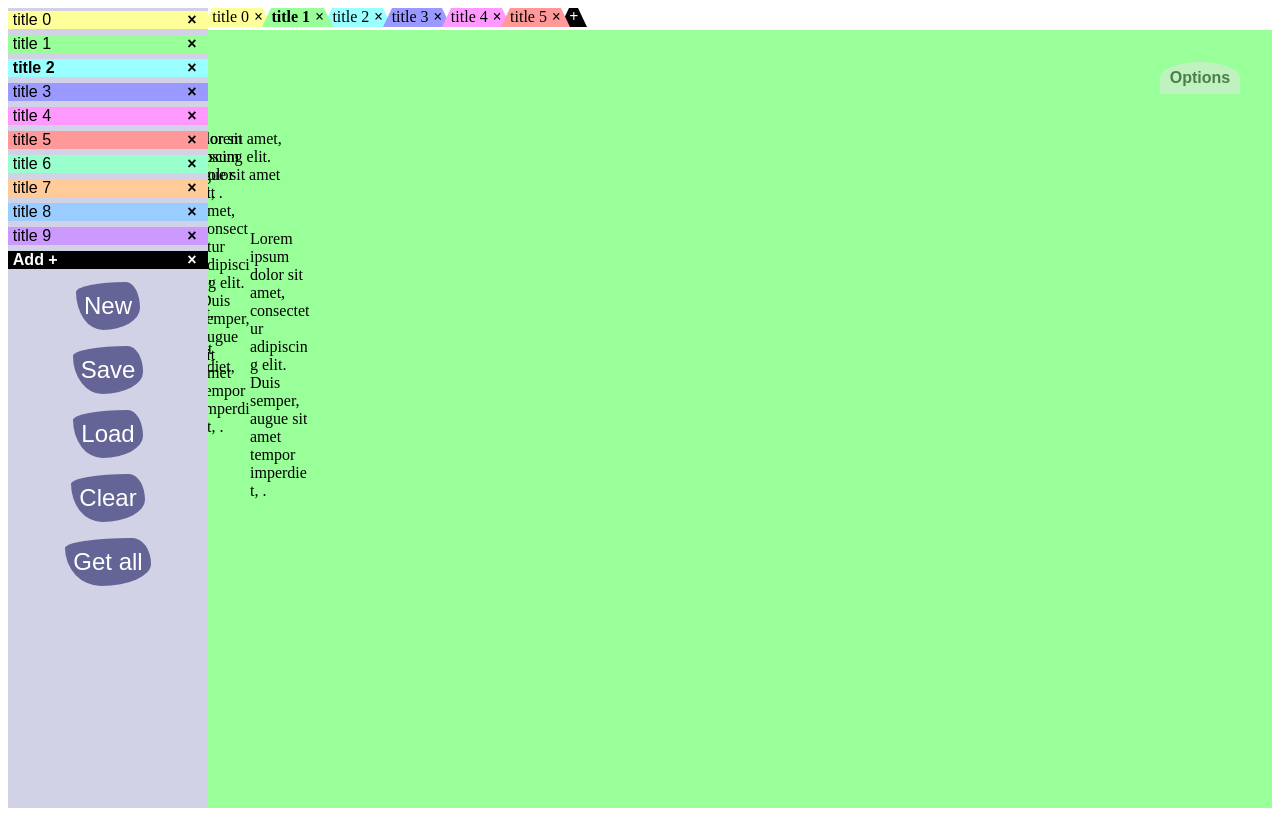
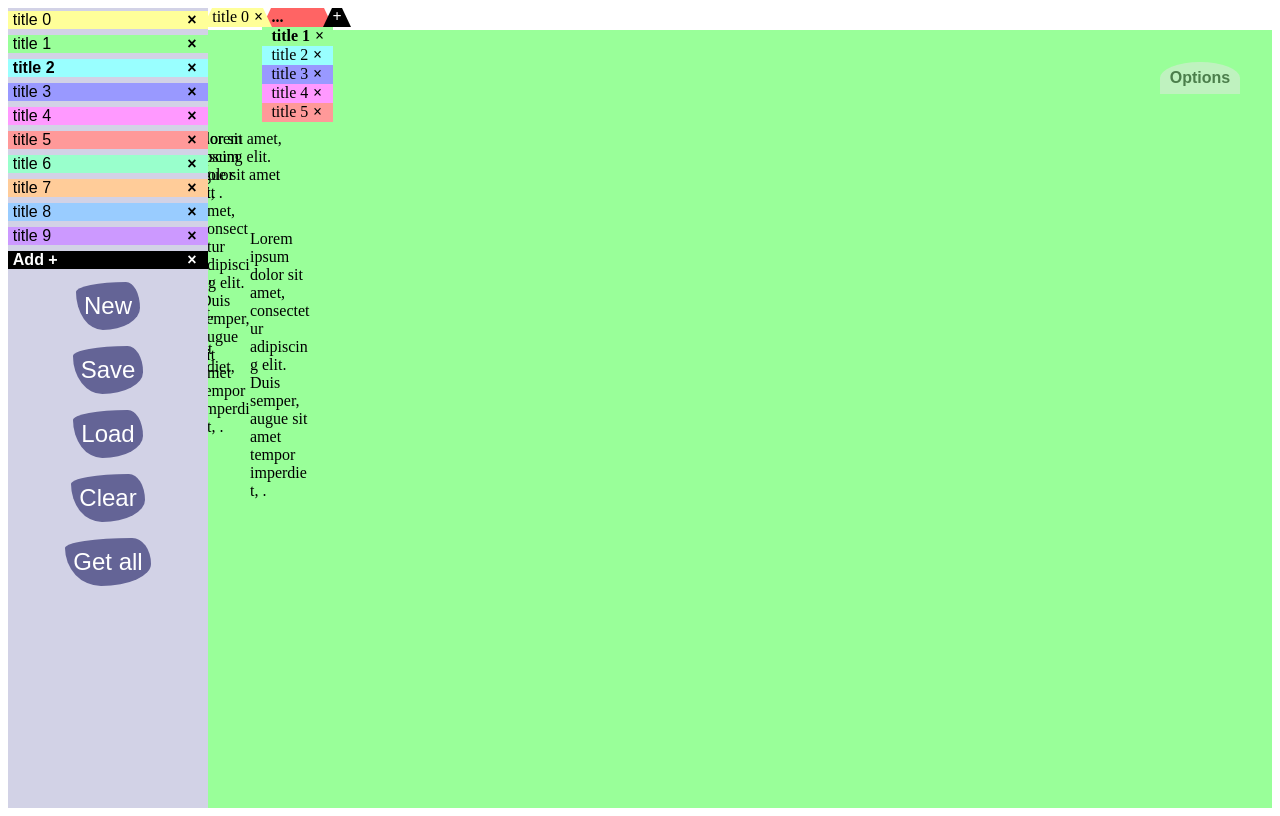
Before and after one commit to gudmar/NotePad, an Angular app: page / in a window 1280 px wide. Built offline with nearby package versions, Linux system fonts and the light colour scheme.

Commit message:
tab menu is now divided into 2 sub menus, one vertical and one horizontal if it is too big. Just like in oneNote original application

```diff
--- a/src/app/services/color-to-rgba.service.ts
+++ b/src/app/services/color-to-rgba.service.ts
@@ -16,7 +16,6 @@ export class ColorToRGBService {
     ctx.fillRect(0, 0, 1, 1);
     let output: number[] = Array.from(ctx.getImageData(0, 0, 1, 1).data);
     output.splice(3, 1); // number[]
-    console.log(output)
     return output;
   }
 
--- a/src/app/services/next-color-generator.service.ts
+++ b/src/app/services/next-color-generator.service.ts
@@ -96,7 +96,6 @@ export class NextColorGeneratorService {
 
   getFgColor(colorAsString: string): string{
     let light = this.colorToHSLValues(colorAsString).l;
-    console.log(light)
     return light > (1 / 2) ? 'black' : 'white'
   }
 
--- a/src/app/sheet/page/page-menu/page-menu.component.ts
+++ b/src/app/sheet/page/page-menu/page-menu.component.ts
@@ -25,6 +25,7 @@ export class PageMenuComponent implements OnInit {
   constructor(private messenger: CommunicationService) { }
 
   ngOnInit(): void {
+
   }
 
   enterEditMode(data:any){
--- a/src/app/sheet/sheet/sheet.component.ts
+++ b/src/app/sheet/sheet/sheet.component.ts
@@ -74,8 +74,8 @@ export class SheetComponent implements OnInit {
 
   deletePage(pageId: string){
     let pageIndex = this.getPageIndexById(pageId);
-
     this.pages.splice(pageIndex, 1);
+    this.messenger.inform('pageWasDeleted', pageId)
   }
 
   showOtherPageAfterDeletion(deletedPageId: string){
@@ -120,7 +120,6 @@ export class SheetComponent implements OnInit {
   }
 
   displayPageById(data: any){
-    console.log('Changing page')
     this.currentPageId = data;
   }
 
@@ -128,6 +127,7 @@ export class SheetComponent implements OnInit {
     let lastPageDesciptor:any = Object.values(this.pages[this.pages.length - 1])[0]
     let newPage = this.storageManater.getNextAddedPage(lastPageDesciptor['originalColor'])
     this.pages.push(newPage);
+    this.messenger.inform('newPageWasAdded', Object.keys(newPage)[0])
   }
 
 }
--- a/src/app/sheet/tab-menu/tab-menu.component.html
+++ b/src/app/sheet/tab-menu/tab-menu.component.html
@@ -1,6 +1,6 @@
 <div class="tab-menu">
     <!-- <tab [tabTitle] = "'+'" [uniqueId] = "addButtonId" [bgColor] = "'green'" [isActive] = "true"></tab> -->
-    <tab *ngFor = "let page of pages"
+    <tab *ngFor = "let page of pagesForFirstMenu"
           [uniqueId] = "getPageId(page)"
           [bgColor] = "getPageConfigurationData(page).bgColor"
           [isActive]= 'isThisPageActive(page)'
@@ -8,6 +8,36 @@
           (tabChosen) = "tabWantsToBeActive($event)"
     >
     </tab>
+    <div class="hidden-menu-button">
+        <tab aria-role = "hidden menu"
+            *ngIf = "pagesForSecondMenu.length > 0"
+
+            [setBehind] = "true"
+            [uniqueId] = "'hiddenId'"
+            [bgColor] = "'rgb(255, 100, 100)'"
+            [isActive] = "true"
+            [tabTitle] = "'...'"
+            [style.color] = "'white'"
+            (tabChosen) = "addNewTabToView($event)"
+        ></tab>
+        <div class="hidden-tabs">
+            <tab *ngFor = "let page of pagesForSecondMenu"
+                [uniqueId] = "getPageId(page)"
+                [bgColor] = "getPageConfigurationData(page).bgColor"
+                [isActive]= 'isThisPageActive(page)'
+                [tabTitle]= "getPageConfigurationData(page).title"
+                [isRectangleTab] = "true"
+                (tabChosen) = "tabWantsToBeActive($event)"
+            >
+            </tab>
+        </div>
+    </div>
+    <!-- <hidden-tab-menu
+    *ngIf = "pagesForSecondMenu.length > 0"
+        [pagesForHiddenMenu] = "pagesForSecondMenu"
+    >
+    </hidden-tab-menu> -->
+
     <tab aria-role = "Add new page"
         [setBehind] = "true"
         [uniqueId] = "'addToPage'"
--- a/src/app/sheet/tab-menu/tab-menu.component.ts
+++ b/src/app/sheet/tab-menu/tab-menu.component.ts
@@ -1,7 +1,9 @@
-import { Component, OnInit, Input, Output, EventEmitter } from '@angular/core';
+import { Component, OnInit, Input, Output, EventEmitter, ElementRef, HostListener } from '@angular/core';
 import { TabComponent } from '../tab/tab.component';
 import { UniqueIdProviderService } from '../../services/unique-id-provider.service'
 import { DescriptorToDataService } from '../../services/descriptor-to-data.service'
+import { CommunicationService } from '../../services/communication.service'
+import { ConcatSource } from 'webpack-sources';
 
 @Component({
   selector: 'tab-menu',
@@ -10,18 +12,94 @@ import { DescriptorToDataService } from '../../services/descriptor-to-data.servi
   providers: [UniqueIdProviderService]
 })
 export class TabMenuComponent implements OnInit {
-  @Input() pages: any[] = [];
+  private _pages: any[] = [];
+  @Input() set pages(val: any[]) {
+    this._pages = val;
+    this.devideMenu();
+  }
+  get pages() {return this._pages}
   @Input() currentId: string = '';
   @Output() tabChosen: EventEmitter<string> = new EventEmitter();
   @Output() addNewPage: EventEmitter<any> = new EventEmitter();
+  @HostListener('window:resize')
+  onResize(){
+    this.devideMenu();
+  }
+  devideMenu(){
+    let that = this;
+    let nrOfElementsForFirstMenu = this.getNrOfPagesForFirstMenu();
+    let nrOfElementsForSecondMenu = this.pages.length - nrOfElementsForFirstMenu;
+    let putSingleElementToOneOfLists = function(element: any, index: number){
+      if (index < nrOfElementsForFirstMenu) that.pagesForFirstMenu.push(element)
+      else that.pagesForSecondMenu.push(element)
+    }
+    if (
+      nrOfElementsForFirstMenu != this.pagesForFirstMenu.length ||
+      nrOfElementsForSecondMenu != this.pagesForSecondMenu.length
+    ){
+      this.pagesForFirstMenu = [];
+      this.pagesForSecondMenu = []
+      this.pages.forEach(putSingleElementToOneOfLists);
+    }
+  }
 
-  constructor(private uuidProvider: UniqueIdProviderService, private descriptorParser: DescriptorToDataService) {
+  pagesForFirstMenu: any[] = this.pages;
+  pagesForSecondMenu: any[] = [];
+
+  constructor(
+    private messenger: CommunicationService,
+    private uuidProvider: UniqueIdProviderService,
+    private descriptorParser: DescriptorToDataService,
+    private elRef: ElementRef
+  ) {
+  }
+
+  getNrOfPagesForFirstMenu(){
+    let getLastMatchingIndex = function(){
+      let sumOfWidths = 0;
+
+      let singleMatch = function(element: any, index: number, array: any[]){
+        sumOfWidths += element;
+        // console.log('SUM of width:  ' + sumOfWidths)
+        return sumOfWidths > widthLimit
+      }
+      let firstNotMatchingIndex = tabWidths.findIndex(singleMatch);
+      if (firstNotMatchingIndex == -1) return tabWidths.length
+      return firstNotMatchingIndex - 1; // if even one width causes tab menu to be too big, -1
+    }
+
+    let tabWidths = this.getWidthsOfTabElements();
+    let aggregationButtonWidth = 50;
+    let freeSpaceForTabs = this.elRef.nativeElement.querySelector('.tab-menu').getBoundingClientRect().width;
+    let widthLimit = freeSpaceForTabs - aggregationButtonWidth;
+    let a = getLastMatchingIndex();
+
+    return getLastMatchingIndex();
+  }
+
+
+
+
+  getWidthsOfTabElements(){
+    let allChildren = this.elRef.nativeElement.querySelectorAll('tab');
+    let widths:number[] = []
+    for(let child of allChildren){
+      widths.push(child.getBoundingClientRect().width);
+    }
+    return widths;
   }
 
   get newId(){return this.uuidProvider.getUniqueId()}
 
   ngOnInit(): void {
+    this.messenger.subscribe('pageMenuId', this.handleMessages.bind(this), ['pageWasDeleted', 'newPageWasAdded'])
+
   }
+
+  handleMessages(eventType: string, data:any){
+    this.devideMenu()
+  }
+
 
   getPageId(descriptorItem: {uniqueId: any}){
     return this.descriptorParser.getDescriptorsId(descriptorItem)
--- a/src/app/sheet/tab/tab.component.html
+++ b/src/app/sheet/tab/tab.component.html
@@ -1,7 +1,7 @@
 <div class="tab-wrapper">
     <div class="tab-shape"
         setColors [dBgColor]="bgColor"
-        [shouldSetBgColor]="false"
+        [shouldSetBgColor]="isRectangleTab"
         [ngClass] = "tabShapeClasses"
         [style.border-bottom-color]="bgColor">
         <span>
--- a/src/app/sheet/tab/tab.component.ts
+++ b/src/app/sheet/tab/tab.component.ts
@@ -21,8 +21,7 @@ export class TabComponent implements OnInit {
     'active-behind': false
   }
   @Input() bgColor: string = 'white'
-  // private _bgColor:string = 'white';
-  // fgColor: string = "black";
+  @Input() isRectangleTab: boolean = false;
   @Input() tabTitle: string = "newTab";
   @Input() uniqueId: string = this.idProviderInstance.getUniqueId();
   // @Input() set bgColor (val: string) {
```
